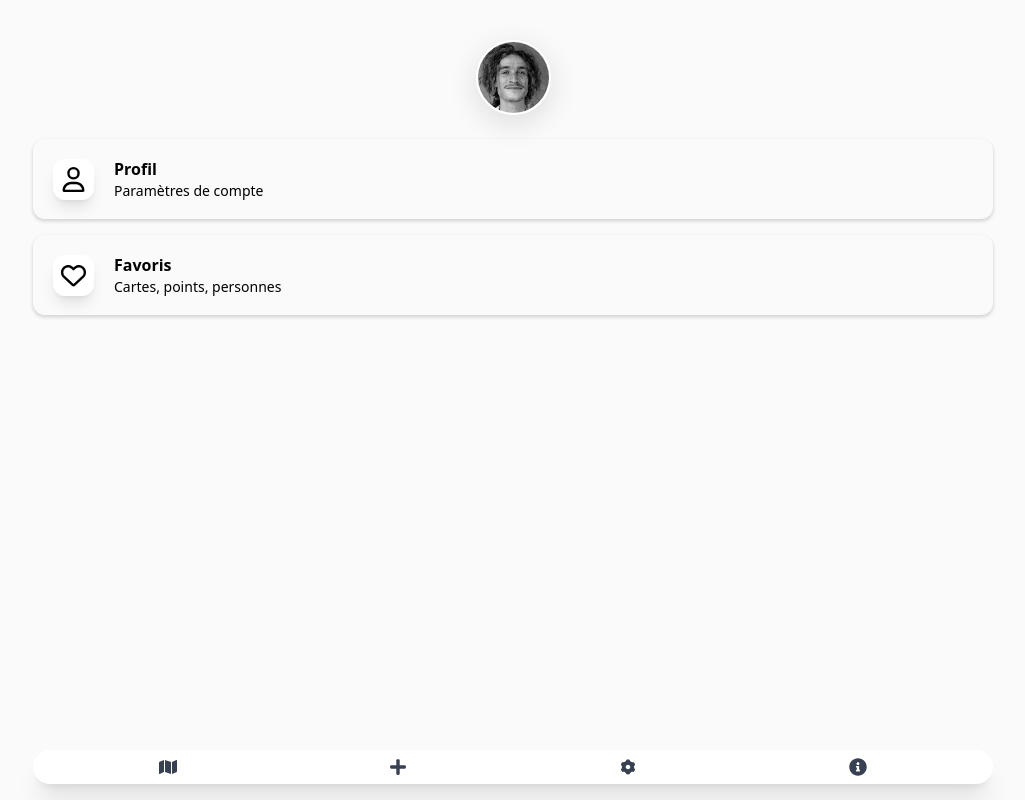
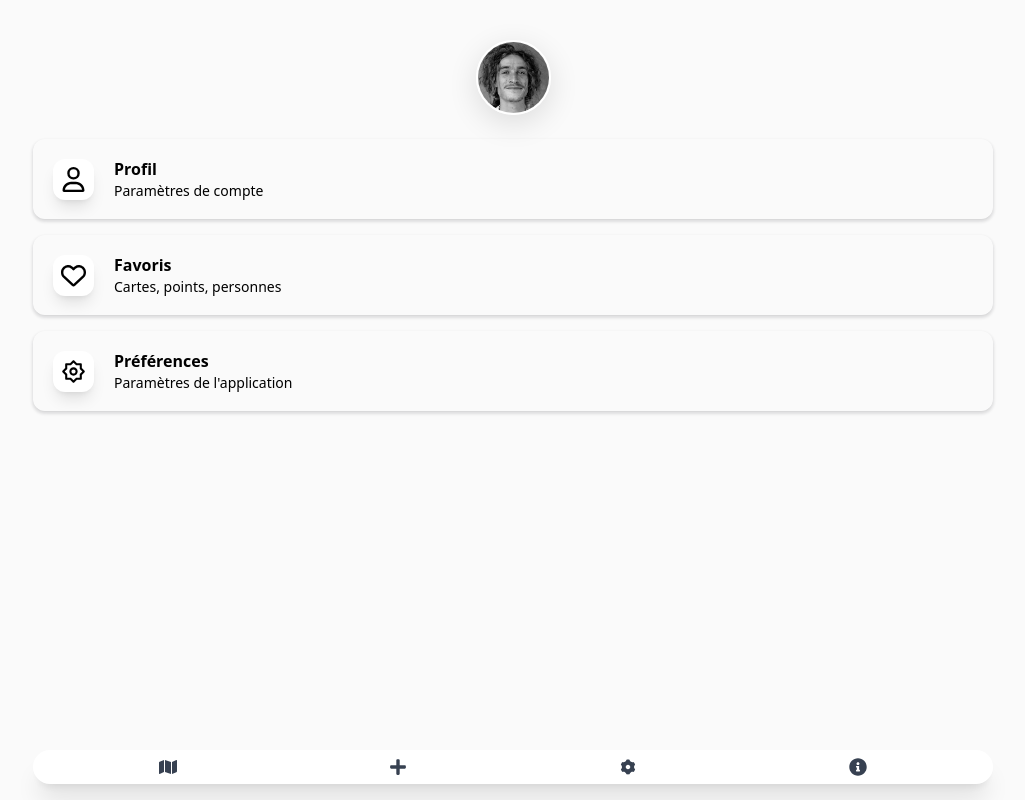
Before and after one commit to TheoLalande/pin-it, a Next.js app: page /settings in a window 1280 px wide. Shown: the whole page, without its empty margins (127-1152 px from the left). Built offline with nearby package versions, Linux system fonts and the light colour scheme.

Commit message:
ajout d'un element aux settings

```diff
--- a/src/app/components/settings/SettingElement.tsx
+++ b/src/app/components/settings/SettingElement.tsx
@@ -1,7 +1,7 @@
 type propsType = {
   icon: JSX.Element
   title: string
-  description: string | null
+  description: string
 }
 
 const SettingElement = (props: propsType) => {
--- a/src/app/settings/page.tsx
+++ b/src/app/settings/page.tsx
@@ -1,9 +1,16 @@
 import ProfilePicture from '../components/settings/ProfilePicture'
 import SettingElement from '../components/settings/SettingElement'
 import { FaRegHeart, FaRegUser } from 'react-icons/fa6'
+import { RiSettings2Line } from 'react-icons/ri'
+
+type dataType = {
+  icon: JSX.Element
+  title: string
+  description: string
+}
 
 const page = () => {
-  const data = [
+  const data: dataType[] = [
     {
       icon: <FaRegUser size={25} strokeWidth={1} />,
       title: 'Profil',
@@ -13,6 +20,11 @@ const page = () => {
       icon: <FaRegHeart size={25} strokeWidth={1} />,
       title: 'Favoris',
       description: 'Cartes, points, personnes',
+    },
+    {
+      icon: <RiSettings2Line size={25} />,
+      title: 'Préférences',
+      description: "Paramètres de l'application",
     },
   ]
 
```
